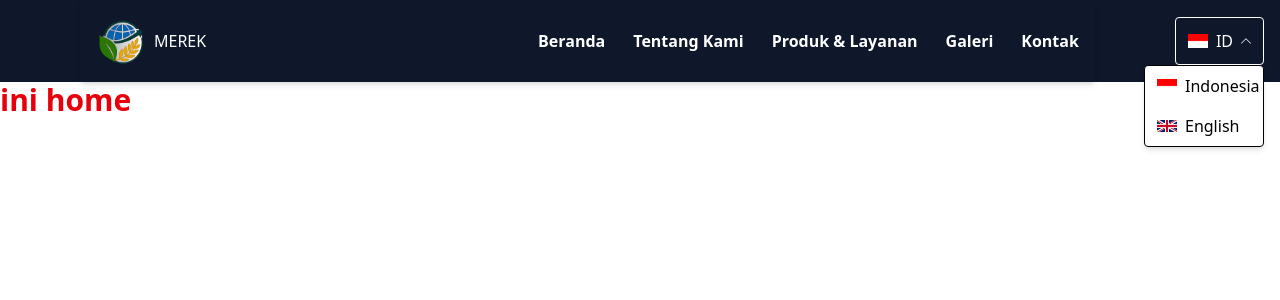
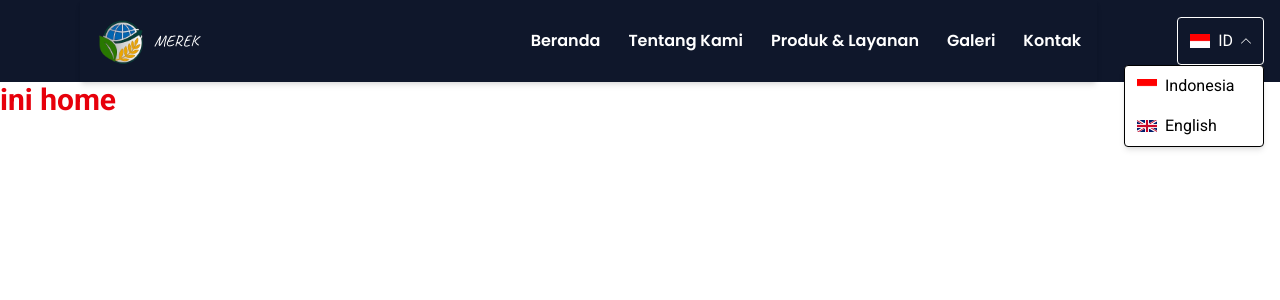
Before and after one commit to Imamhari/nusantara-bites, a Next.js app: page / in a window 1280 px wide. Both pictures are taken after a click on the button "ID". Shown: the top 300 px of the page. Built offline with nearby package versions, Linux system fonts and the light colour scheme.

Commit message:
menambahkan google font

```diff
--- a/src/app/globals.css
+++ b/src/app/globals.css
@@ -1,4 +1,6 @@
+@import url('https://fonts.googleapis.com/css2?family=Caveat:wght@400..700&family=Inter:ital,opsz,wght@0,14..32,100..900;1,14..32,100..900&family=Poppins:ital,wght@0,100;0,200;0,300;0,400;0,500;0,600;0,700;0,800;0,900;1,100;1,200;1,300;1,400;1,500;1,600;1,700;1,800;1,900&family=Roboto:ital,wght@0,100..900;1,100..900&display=swap');
 @import "tailwindcss";
+
 
 :root {
   --background: #ffffff;
@@ -18,9 +20,9 @@
     --foreground: #ededed;
   }
 }
-/*
+
 body {
-  background: var(--background);
-  color: var(--foreground);
-  font-family: Arial, Helvetica, sans-serif;
-} */
+  /* background: var(--background);
+  color: var(--foreground); */
+  font-family:"Roboto","Inter", "Poppins", "Caveat", Arial, Helvetica, sans-serif;
+}
--- a/src/app/layout.tsx
+++ b/src/app/layout.tsx
@@ -15,7 +15,6 @@ const geistMono = Geist_Mono({
 
 export const metadata: Metadata = {
   title: "MEREK",
-  description: "Generated by create next app",
   icons:"logo.webp"
 };
 
--- a/src/components/Navbar.tsx
+++ b/src/components/Navbar.tsx
@@ -6,7 +6,16 @@ import Link from "next/link";
 import { SlArrowDown } from "react-icons/sl";
 import { CgMenuRight } from "react-icons/cg";
 import { FaWindowClose } from "react-icons/fa";
+import { Caveat, Poppins } from "next/font/google";
 
+const caveat = Caveat({
+    weight: ['400', '700'],
+    subsets: ["latin"],
+})
+const poppins = Poppins({
+    weight: ['400', '700'],
+    subsets: ["latin"],
+})
 function Navbar() {
   const [lang, setLang] = useState<Lang>("id");
   const [showDropdown, setShowDropdown] = useState(false);
@@ -22,9 +31,9 @@ function Navbar() {
       <div className="flex justify-between items-center w-full lg:mx-[10vh] bg-slate-900 p-4  top-0 shadow-md">
         <div className="flex gap-2 items-center ">
           <Image src={"/logo.webp"} alt="logo" width={50} height={50} />
-          <p className=" text-white">MEREK</p>
+          <p className={`${caveat.className} text-white`}>MEREK</p>
         </div>
-        <div className="hidden lg:flex items-center justify-between">
+        <div className={`${poppins.className} hidden lg:flex items-center justify-between`}>
           <div className="flex gap-7 text-md font-semibold text-white items-center">
             <Link href="/" className="hover:text-amber-400">
               <span>{Text.navbar.home[lang]}</span>
@@ -64,17 +73,17 @@ function Navbar() {
         </button>
 
         {showDropdown && (
-          <div className="absolute right-0  mt-12 w-30 bg-white shadow-md border rounded z-10">
+          <div className="absolute right-0  mt-12 w-35 bg-white shadow-md border rounded z-10">
             <button
               onClick={() => changeLang("id")}
-              className="flex items-center gap-2 px-3 py-2 hover:bg-gray-100 w-full text-black"
+              className="flex items-center gap-2 px-3 py-2 hover:bg-gray-100 w-full hover:rounded text-black"
             >
               <Image src="/assets/id.png" width={20} height={20} alt="ID" />
               Indonesia
             </button>
             <button
               onClick={() => changeLang("en")}
-              className="flex items-center gap-2 px-3 py-2 hover:bg-gray-100 w-full text-black"
+              className="flex items-center gap-2 px-3 py-2 hover:bg-gray-100 w-full hover:rounded text-black"
             >
               <Image src="/assets/en.png" width={20} height={20} alt="EN" />
               English
```
